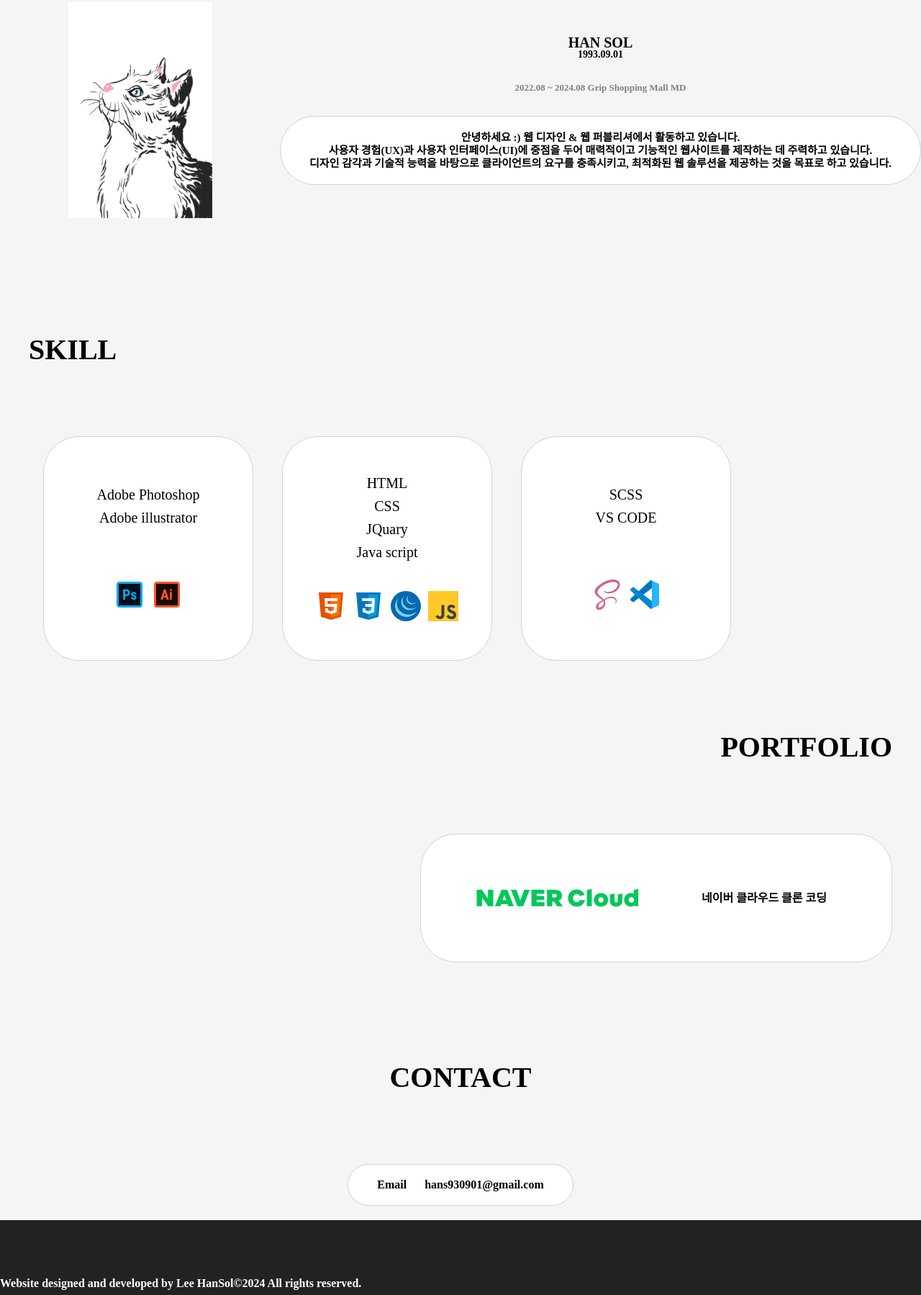
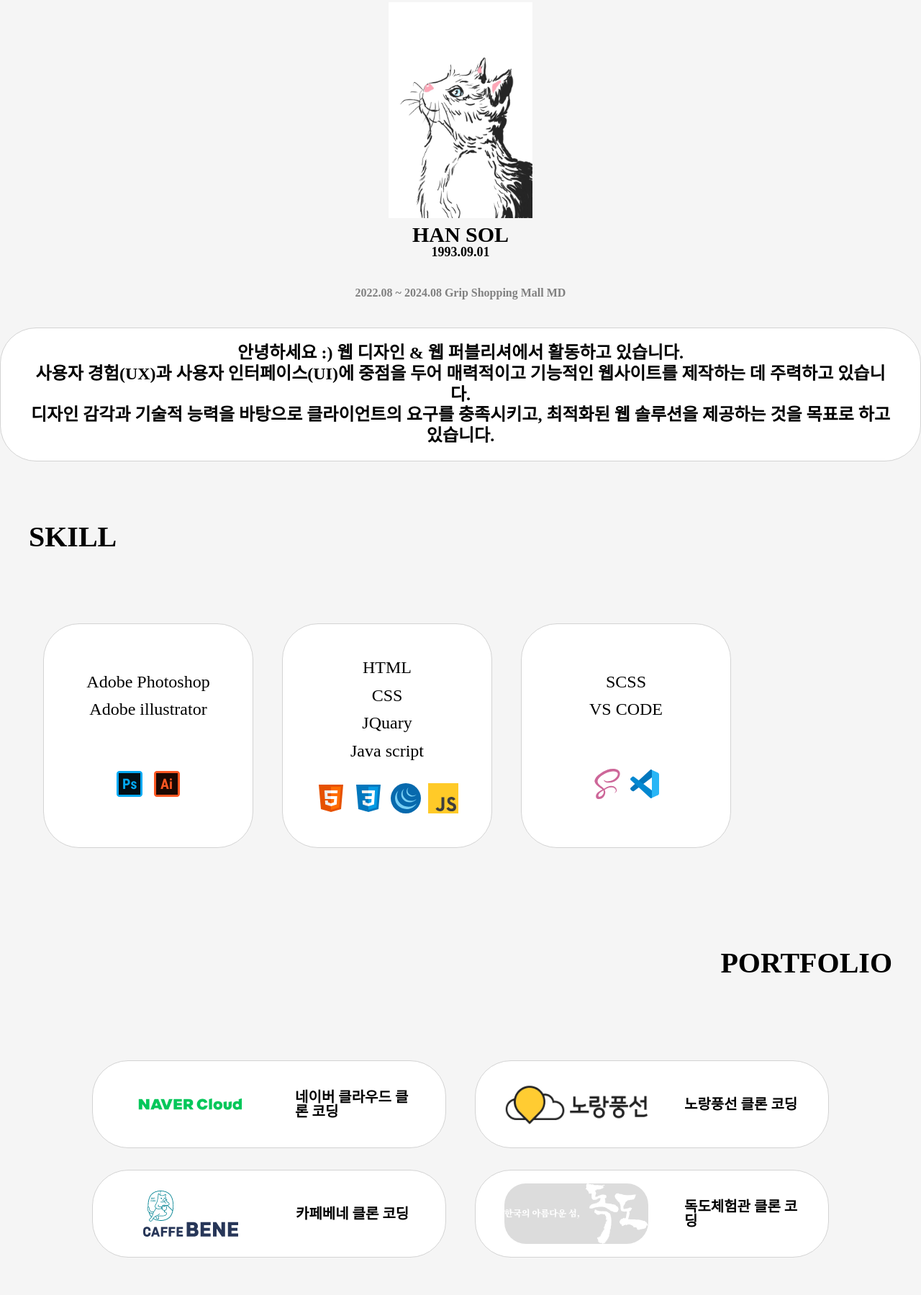
Before and after one commit to Hans930901/personal-Dec, a plain HTML site: page index.html in a window 1280 px wide. Shown: the part 1057-2856 px from the top of the page at 72% size. Drawn offline with Linux system fonts and the light colour scheme; a web font is replaced by a local one.

Commit message:
Add files via upload

```diff
--- a/css/WantedSansVariable.css
+++ b/css/WantedSansVariable.css
@@ -14,5 +14,5 @@ http://scripts.sil.org/OFL
     src: url("./woff2/WantedSansVariable.woff2") format("woff2-variations");
 }
 body{
-    font-family: "Wanted Sans Variable";
+    font-family: "Ownglyph";
 }
--- a/css/footer.css
+++ b/css/footer.css
@@ -7,6 +7,7 @@ footer .wrap{
 footer .wrap p{
   color: white;
   transform: translateY(30px);
+  font-size: 20px;
 }
 footer .wrap p span{
   font-weight: 900;
--- a/css/main.css
+++ b/css/main.css
@@ -35,20 +35,20 @@ section{
   margin: 0 auto;
 }
 #about .wrap ul li h3{
-  font-size: 20px;
+  font-size: 30px;
   font-weight: 800;
 }
 #about .wrap ul li:nth-child(2) p{
-  font-size: 14px;
+  font-size: 18px;
 }
 #about .wrap ul li:nth-child(3) p{
   line-height: 6;
-  font-size: 13px;
+  font-size: 16px;
   color: gray;
 }
 #about .wrap ul li:nth-child(4) p{
   line-height: 1.2;
-  font-size: 15px;
+  font-size: 24px;
   padding: 20px 40px;
   background-color: white;
   border-radius: 50px;
@@ -65,10 +65,12 @@ section{
   font-size: 40px;
   font-weight: 800;
 }
+#skill .wrap div{
+  display: flex;
+}
 #skill .wrap ul{
   width: 230px;
   height: 250px;
-  float: left;
   text-align: center;
   margin: 0 20px;
   padding: 30px;
@@ -83,7 +85,7 @@ section{
 }
 #skill .wrap ul li h3{
   line-height: 1.6;
-  font-size: 20px;
+  font-size: 24px;
 }
 #skill .wrap ul li img{
 
@@ -100,9 +102,14 @@ section{
   font-weight: 800;
   text-align: end;
 }
+#portfolio .wrap div{
+  display: flex;
+  flex-wrap: wrap;
+  justify-content: center;
+}
 #portfolio .wrap figure{
   display: flex;
-  justify-content: flex-end;
+  margin: 15px 20px;
 }
 #portfolio .wrap figure a{
   display: flex;
@@ -111,14 +118,30 @@ section{
   background-color: white;
   border-radius: 50px;
   border: 1px solid lightgrey;
-  width: fit-content;
+  width: 410px;
+  height: 100px;
 }
 #portfolio .wrap figure a img{
-  width: 300px;
+  width: 200px;
+  height: 100px;
+}
+#portfolio .wrap figure:nth-of-type(2) a img{
+  height: auto;
+}
+#portfolio .wrap figure:nth-of-type(3) a img{
+  height: auto;
+  width: auto;
+  margin: 0 30px;
+}
+#portfolio .wrap figure:nth-of-type(4) a img{
+  height: auto;
+  background: #dcdcdc;
+  border-radius: 30px;
 }
 #portfolio .wrap figure a p{
-  margin: 0 50px;
+  margin: 0 0 0 50px;
   color: black;
+  font-size: 20px;
 }
 #contact{
   background-color: whitesmoke;
@@ -140,6 +163,7 @@ section{
   border: 1px solid lightgrey;
   width: fit-content;
   margin: 0 auto;
+  font-size: 28px;
 }
 #contact .wrap address span{
   margin-left: 25px;
--- a/css/responsive.css
+++ b/css/responsive.css
@@ -25,13 +25,21 @@
 /*  about  */
   #about .wrap ul{
     float: initial;
+    height: 100%;
   }
   #about .wrap ul li:nth-child(4) p{
     word-break: keep-all;
+    font-size: calc(24px * 0.85);
+  }
+  #about .wrap ul li:nth-child(4) p span{
+    display: block;
   }
 /*  skill  */
   #skill .wrap h2{
     text-align: center;
+  }
+  #skill .wrap div{
+    flex-wrap: wrap;
   }
   #skill .wrap ul{
     display: block;
@@ -47,19 +55,30 @@
   #portfolio .wrap h2{
     text-align: center;
   }
+  #portfolio .wrap div{
+    display: block;
+  }
   #portfolio .wrap figure a{
     flex-direction: column;
-    padding: 40px 10px;
+    padding: 60px 10px;
     margin: 0 auto;
+    height: 120px;
+  }
+  #portfolio .wrap figure a img{
+
+  }
+  #portfolio .wrap figure a p{
+    margin: 20px 0;
   }
 /*  contact  */
   #contact .wrap address{
     width: auto;
+    font-size: calc(28px * 0.7);
   }
 /*  footer  */
   footer .wrap p{
     padding: 0 20px;
-    font-size: calc(16px * 0.8);
+    font-size: calc(20px * 0.8);
   }
   footer .wrap p span{
     display: block;
--- a/index.html
+++ b/index.html
@@ -65,6 +65,7 @@
         <section id="about">
             <div class="wrap">
                 <h2>ABOUT</h2>
+                <div>
                     <figure>
                         <img src="./img/1608999391616.jpg" alt="">
                     </figure>
@@ -80,18 +81,20 @@
                         </li>
                         <li>
                             <p>
-                        안녕하세요 :) 웹 디자인 & 웹 퍼블리셔에서 활동하고 있습니다.<br>
+                            안녕하세요 :)<span></span> 웹 디자인 & 웹 퍼블리셔에서 활동하고 있습니다.<br>
                             사용자 경험(UX)과 사용자 인터페이스(UI)에 중점을 두어 매력적이고 기능적인 웹사이트를 제작하는 데 주력하고 있습니다.<br>
                             디자인 감각과 기술적 능력을 바탕으로 클라이언트의 요구를 충족시키고, 최적화된 웹 솔루션을 제공하는 것을 목표로 하고 있습니다.
                             </p>
                         </li>
                     </ul>
                 </div>
+            </div>
         </section>
     <!-- skill -->
         <section id="skill">
             <div class="wrap">
                 <h2>SKILL</h2>
+                <div>
                     <ul class="design">
                         <li>
                             <h3>Adobe Photoshop</h3>
@@ -127,17 +130,38 @@
                         </li>
                     </ul>
                 </div>
+            </div>
         </section>
     <!-- portfolio -->
         <section id="portfolio">
             <div class="wrap">
                 <h2>PORTFOLIO</h2>
-                <figure>
+                <div>
+                    <figure class="navercloud">
                         <a href="https://hans930901.github.io/personal-pf1/" target="_blank">
                             <img src="./img/png/og_image.png" alt="">
                             <p class="pf1">네이버 클라우드 클론 코딩</p>
                         </a>
                     </figure>
+                    <figure class="yellowballoontour">
+                        <a href="https://hans930901.github.io/pf1/" target="_blank">
+                            <img src="./img/png/logo_sprite-Brn9Kh_o.png" alt="">
+                            <p class="pf2">노랑풍선 클론 코딩</p>
+                        </a>
+                    </figure>
+                    <figure class="caffebene">
+                        <a href="https://hans930901.github.io/pf2/" target="_blank">
+                            <img src="./img/png/logo.png" alt="">
+                            <p class="pf3">카페베네 클론 코딩</p>
+                        </a>
+                    </figure>
+                    <figure class="dokdoexhibition">
+                        <a href="https://hans930901.github.io/pf3/" target="_blank">
+                            <img src="./img/svg/img_logo2.svg" alt="">
+                            <p class="pf4">독도체험관 클론 코딩</p>
+                        </a>
+                    </figure>
+                </div>
             </div>
         </section>
     <!-- contact -->
```
Also changed, not shown: img/png/logo.png (added), img/png/logo_sprite-Brn9Kh_o.png (added), img/svg/img_logo2.svg (added). Lines whose indentation alone changed are shown as unchanged.
